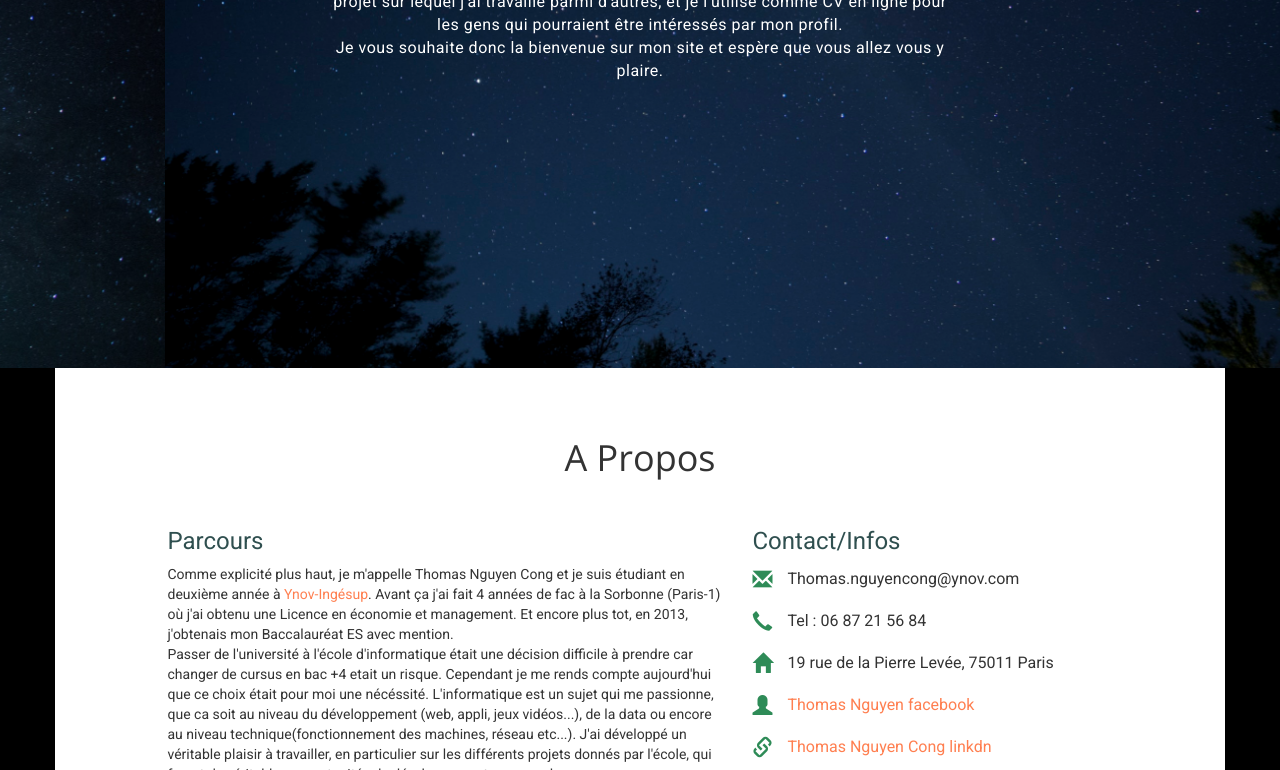
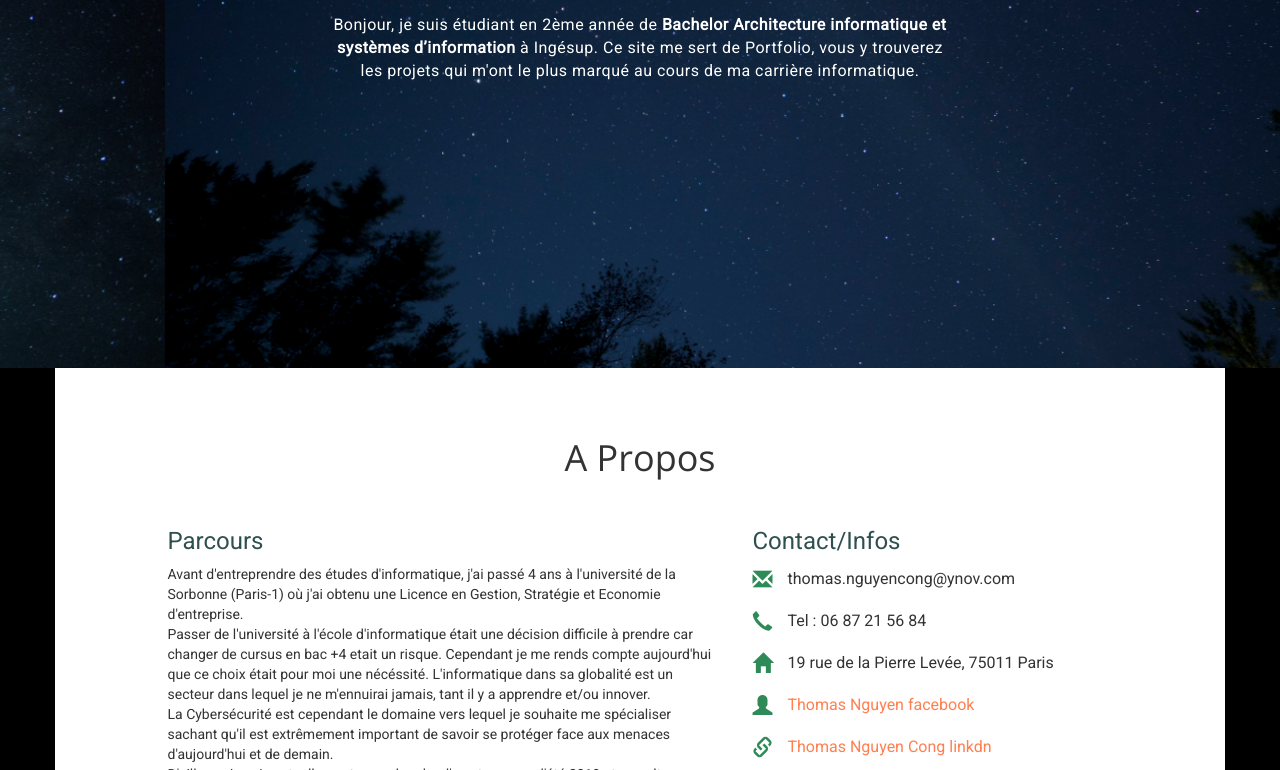
Before and after one commit to thomas-NC/thomas-NC.github.io, a plain HTML site: page index.html in a window 1280 px wide. Shown: the part 371-1141 px from the top of the page. Drawn offline with nearby package versions, Linux system fonts and the light colour scheme.

Commit message:
début refonte 2019

```diff
--- a/index.html
+++ b/index.html
@@ -54,8 +54,8 @@
 
 		<div class="row" id="intro">
 			<h1 class="col-lg-12">Nguyen Cong Thomas</h1>
-			<p class="col-xs-8 col-xs-offset-2 col-lg-6 col-lg-offset-3">Bonjour, je m'appelle Thomas et je suis étudiant en 2ème année de <strong>Bachelor Architecture informatique et systèmes d’information</strong> à Ingésup. Ce site web est un projet sur lequel j'ai travaillé parmi d'autres, et je l'utilise comme CV en ligne pour les gens qui pourraient être intéressés par mon profil.<br>
-			Je vous souhaite donc la bienvenue sur mon site et espère que vous allez vous y plaire.
+			<p class="col-xs-8 col-xs-offset-2 col-lg-6 col-lg-offset-3">Bonjour, je suis étudiant en 2ème année de <strong>Bachelor Architecture informatique et systèmes d’information</strong> à Ingésup.
+			 Ce site me sert de Portfolio, vous y trouverez les projets qui m'ont le plus marqué au cours de ma carrière informatique.
 			</p>
 		</div> <!-- texte intro -->
 	</div> <!-- carousel inner -->
@@ -69,16 +69,17 @@
 
 		<div class="col-xs-10 col-sm-6 col-sm-offset-1 col-xs-offset-1">
 			<h3> Parcours</h3>
-			<article>Comme explicité plus haut, je m'appelle Thomas Nguyen Cong et je suis étudiant en deuxième année à <a href="https://www.ingesup.com/" target="_blank">Ynov-Ingésup</a>. Avant ça j'ai fait 4 années de fac à la Sorbonne (Paris-1) où j'ai obtenu une Licence en économie et management. Et encore plus tot, en 2013, j'obtenais mon Baccalauréat ES avec mention.<br>
-			Passer de l'université à l'école d'informatique était une décision difficile à prendre car changer de cursus en bac +4 etait un risque. Cependant je me rends compte aujourd'hui que ce choix était pour moi une nécéssité. L'informatique est un sujet qui me passionne, que ca soit au niveau du développement (web, appli, jeux vidéos...), de la data ou encore au niveau technique(fonctionnement des machines, réseau etc...). J'ai développé un véritable plaisir à travailler, en particulier sur les différents projets donnés par l'école, qui furent de véritables opportunités de développement personnel.<br>
-			Jusque ici, mes expériences professionnelles peuvent se résumer à un stage chez EReputationDefender en web et référencement du site principal de l'entreprise en Juin/juillet 2018. Et ainsi qu'un stage chez Heliofort lors de l'été 2017, au cours duquel jai pu travailler sur le développement d'une application web de gestion de cave à vins.
-			</article>
+			<article>Avant d'entreprendre des études d'informatique, j'ai passé 4 ans à l'université de la Sorbonne (Paris-1) où j'ai obtenu une Licence en Gestion, Stratégie et Economie d'entreprise.<br>
+			Passer de l'université à l'école d'informatique était une décision difficile à prendre car changer de cursus en bac +4 etait un risque. Cependant je me rends compte aujourd'hui que ce choix était pour moi une nécéssité.
+			L'informatique dans sa globalité est un secteur dans lequel je ne m'ennuirai jamais, tant il y a apprendre et/ou innover.<br>
+			La Cybersécurité est cependant le domaine vers lequel je souhaite me spécialiser sachant qu'il est extrêmement important de savoir se protéger face aux menaces d'aujourd'hui et de demain. <br>
+			D'ailleurs, je suis actuellement en recherche d'un stage pour l'été 2019 et une alternance pour l'année 2019/2020, donc n'hésitez surtout pas à me contacter si jamais mon profil vous intéresse!</article>
 		</div> <!-- background -->
 
 		<div class="col-xs-10 col-sm-5 col-xs-offset-1 col-sm-offset-0">
 			<h3> Contact/Infos</h3>
 			<ul id="contact">
-				<li><span class="glyphicon glyphicon-envelope"></span>Thomas.nguyencong@ynov.com</li>
+				<li><span class="glyphicon glyphicon-envelope"></span>thomas.nguyencong@ynov.com</li>
 				<li><span class="glyphicon glyphicon-earphone"></span>Tel : 06 87 21 56 84</li>
 				<li><span class="glyphicon glyphicon-home"></span>19 rue de la Pierre Levée, 75011 Paris</li>
 				<li><span class="glyphicon glyphicon-user"></span><a href="https://www.facebook.com/profile.php?id=1831734134&ref=bookmarks" target="_blank">Thomas Nguyen facebook</a></li>
```
Also changed, not shown: google2e33c6b5ae2b6fea.html (deleted, +0 -1 lines), index_eng.html (+1 -1 lines).
